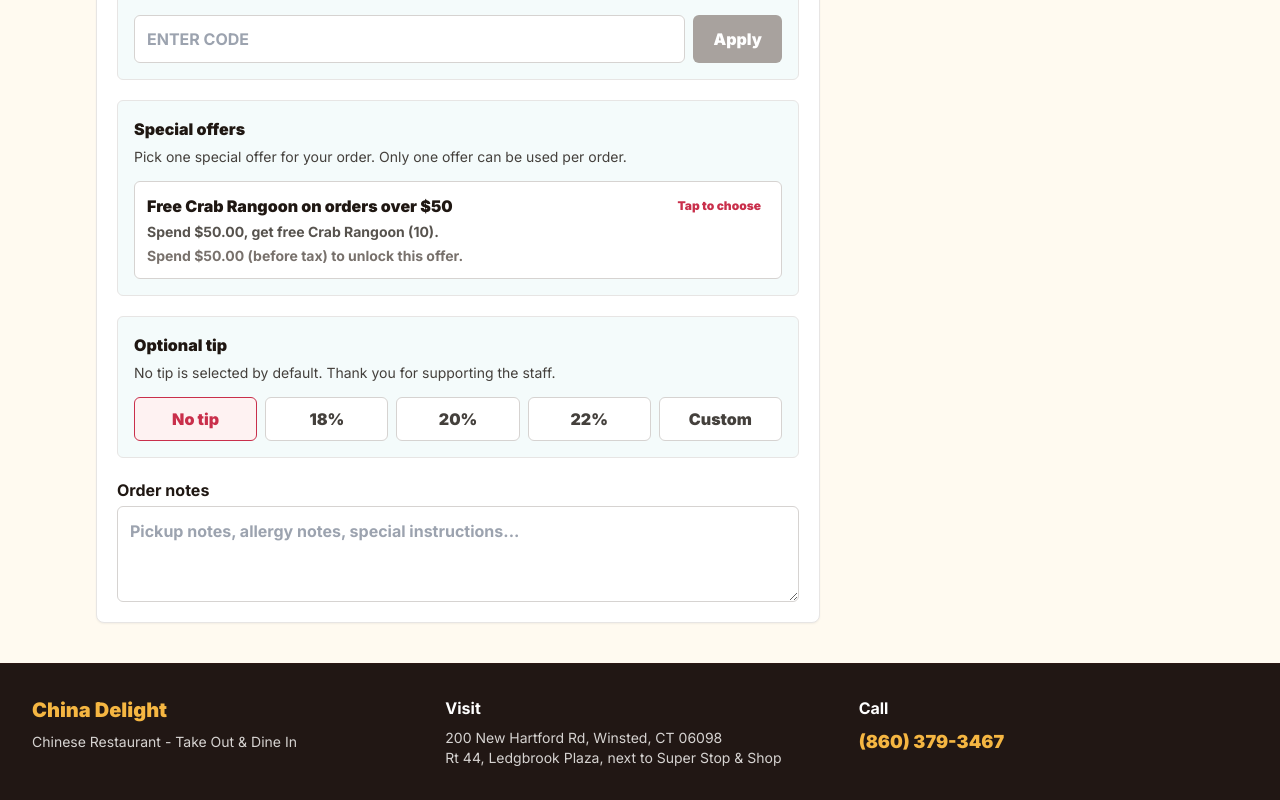
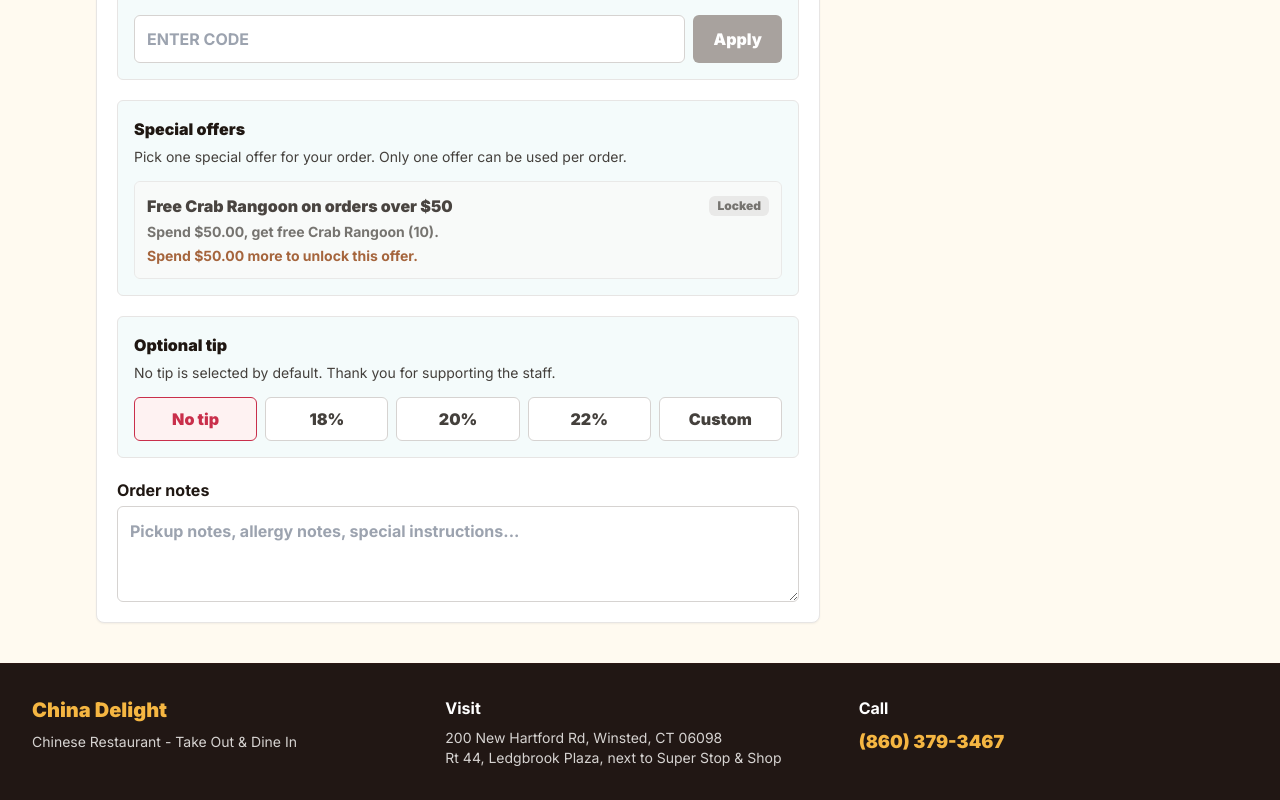
Before and after one commit to zhangellis0-star/China-Delight, a Next.js app: page /checkout in a window 1280 px wide. Shown: the part 944-1744 px from the top of the page. Built offline with nearby package versions, Linux system fonts and the light colour scheme; no server answers.

Commit message:
Fix special offer qualification

```diff
--- a/app/api/checkout/route.ts
+++ b/app/api/checkout/route.ts
@@ -57,6 +57,10 @@ function priceCheckoutItems(rawItems: CartItem[]): { ok: true; items: CartItem[]
     // extraCharge fields are admin-dashboard-only; never accepted from the public checkout.
     delete customization.extraChargeLabel;
     delete customization.extraChargeAmount;
+    // Special-offer markers are server-created only. A browser-submitted cart item must never be
+    // able to label itself as a free reward on saved orders, receipts, or kitchen tickets.
+    delete customization.specialOffer;
+    delete customization.specialOfferTitle;
     if (hasReviewPrice(menuItem, customization.size)) {
       return { ok: false, error: `${menuItem.name} cannot be ordered online right now. Please call the restaurant.` };
     }
@@ -166,19 +170,25 @@ export async function POST(request: Request) {
   if (body.specialOfferId) {
     const offers = await getSpecialOffers();
     const offer = offers.find((candidate) => candidate.id === body.specialOfferId);
-    if (offer) {
-      const result = computeOffer(offer, items, subtotal);
-      if (result.applied) {
-        specialOfferLabel = offer.title;
-        for (const ref of result.freeItems) {
-          const line = buildFreeLine(ref.itemId, ref.quantity, offer);
-          if (line) items.push(line);
-        }
-        offerDiscount = result.discount;
-      } else {
-        console.warn("[checkout] Special offer not applied", { orderNumber, specialOfferId: body.specialOfferId, reason: result.reason });
+    if (!offer) {
+      return NextResponse.json({ error: "That special offer is no longer available. Please review your order and try again." }, { status: 400 });
+    }
+
+    const result = computeOffer(offer, items, subtotal);
+    if (!result.applied) {
+      console.warn("[checkout] Special offer rejected", { orderNumber, specialOfferId: body.specialOfferId, reason: result.reason });
+      return NextResponse.json({ error: result.reason || "That special offer is not available for this cart." }, { status: 400 });
+    }
+
+    specialOfferLabel = offer.title;
+    for (const ref of result.freeItems) {
+      const line = buildFreeLine(ref.itemId, ref.quantity, offer);
+      if (!line) {
+        return NextResponse.json({ error: "That special offer item is no longer available. Please review your order and try again." }, { status: 400 });
       }
+      items.push(line);
     }
+    offerDiscount = result.discount;
   }
 
   const finalTotals = calculateCart(items, tip, discountAmount + offerDiscount);
--- a/app/checkout/page.tsx
+++ b/app/checkout/page.tsx
@@ -19,7 +19,7 @@ import {
 } from "@/lib/order-rules";
 import { calculateCart, formatPrice } from "@/lib/pricing";
 import { computePromoDiscount, normalizePromoCode } from "@/lib/promo";
-import { computeOffer, offerSummary } from "@/lib/offer-logic";
+import { buildFreeLine, computeOffer, offerSummary } from "@/lib/offer-logic";
 import type { PublicSpecialOffer } from "@/lib/offer-logic";
 import type { AppliedPromo, CheckoutCustomer } from "@/types";
 
@@ -143,12 +143,16 @@ export default function CheckoutPage() {
     };
   }, []);
 
-  // Drop a chosen offer only if the admin removed/disabled it. Whether it currently applies is
-  // decided live by computeOffer, so a customer can keep it selected while they add the items.
+  // Drop a chosen offer if the admin removed it, or if the cart no longer qualifies.
+  // Locked offers cannot stay selected because free reward lines are only valid once unlocked.
   useEffect(() => {
     if (!selectedOfferId) return;
-    if (!specialOffers.some((candidate) => candidate.id === selectedOfferId)) setSelectedOfferId(null);
-  }, [selectedOfferId, specialOffers]);
+    if (!specialOffers.some((candidate) => candidate.id === selectedOfferId)) {
+      setSelectedOfferId(null);
+      return;
+    }
+    if (selectedOffer && !selectedOfferApplied) setSelectedOfferId(null);
+  }, [selectedOfferId, specialOffers, selectedOffer, selectedOfferApplied]);
 
   function applySchedule(dateStr: string, timeStr: string) {
     setPickupDate(dateStr);
@@ -253,10 +257,14 @@ export default function CheckoutPage() {
       alert(data.error ?? "Could not place the order. Please call the restaurant.");
       return;
     }
+    const confirmationItems =
+      selectedOffer && selectedOfferApplied && offerResult
+        ? [...items, ...offerResult.freeItems.map((free) => buildFreeLine(free.itemId, free.quantity, selectedOffer)).filter((line): line is NonNullable<typeof line> => Boolean(line))]
+        : items;
     const storedTotals = { ...totals, promoCode: appliedPromo?.code ?? null };
     window.localStorage.setItem(
       "china-delight-last-order",
-      JSON.stringify({ orderNumber: data.orderNumber, customer: { ...customer, paymentMethod: "pay_at_pickup" }, items, totals: storedTotals, status: "new", placedAt: new Date().toISOString() })
+      JSON.stringify({ orderNumber: data.orderNumber, customer: { ...customer, paymentMethod: "pay_at_pickup" }, items: confirmationItems, totals: storedTotals, status: "new", placedAt: new Date().toISOString() })
     );
     clearCart();
     router.push(`/confirmation?order=${data.orderNumber}`);
@@ -485,35 +493,45 @@ export default function CheckoutPage() {
                 {specialOffers.map((offer) => {
                   const selected = selectedOfferId === offer.id;
                   const result = computeOffer(offer, items, baseSubtotal);
+                  const unlocked = result.applied;
+                  const remaining = Math.max(0, Number(offer.minimumSubtotal ?? 0) - baseSubtotal);
+                  const lockedMessage = remaining > 0 ? `Spend ${formatPrice(remaining)} more to unlock this offer.` : result.reason;
                   const rewardNames = result.freeItems.map((free) => `${free.quantity > 1 ? `${free.quantity} x ` : ""}${offerItemName(offer, free.itemId)}`);
                   return (
                     <button
                       key={offer.id}
                       type="button"
-                      onClick={() => setSelectedOfferId(selected ? null : offer.id)}
-                      className={`focus-ring rounded-md border p-3 text-left ${selected ? "border-china-red bg-red-50" : "border-stone-300 bg-white"}`}
+                      disabled={!unlocked}
+                      onClick={() => {
+                        if (!unlocked) return;
+                        setSelectedOfferId(selected ? null : offer.id);
+                      }}
+                      className={`focus-ring rounded-md border p-3 text-left ${
+                        selected
+                          ? "border-china-red bg-red-50"
+                          : unlocked
+                            ? "border-stone-300 bg-white"
+                            : "cursor-not-allowed border-stone-200 bg-stone-50 opacity-80"
+                      }`}
                     >
                       <div className="flex flex-wrap items-center justify-between gap-2">
                         <span className="min-w-0 break-words font-black">{offer.title}</span>
-                        <span className={`shrink-0 rounded-md px-2 py-0.5 text-xs font-black ${selected ? "bg-china-red text-white" : "text-china-red"}`}>
-                          {selected ? "Selected" : "Tap to choose"}
+                        <span className={`shrink-0 rounded-md px-2 py-0.5 text-xs font-black ${selected ? "bg-china-red text-white" : unlocked ? "bg-green-100 text-green-800" : "bg-stone-200 text-stone-600"}`}>
+                          {selected ? "Selected" : unlocked ? "Free item unlocked" : "Locked"}
                         </span>
                       </div>
                       <p className="mt-1 text-sm font-bold text-stone-600">{offerSummary(offer)}</p>
-                      {result.applied ? (
+                      {unlocked ? (
                         <p className="mt-1 text-sm font-black text-green-700">
                           {result.discount > 0 ? `Discount: -${formatPrice(result.discount)}` : `Free: ${rewardNames.join(", ")}`}
                         </p>
                       ) : (
-                        <p className="mt-1 text-sm font-bold text-stone-500">{result.reason}</p>
+                        <p className="mt-1 text-sm font-bold text-amber-800">{lockedMessage}</p>
                       )}
                     </button>
                   );
                 })}
               </div>
-              {selectedOffer && !selectedOfferApplied && (
-                <p className="mt-2 rounded-md bg-amber-50 px-3 py-2 text-xs font-bold text-amber-900">{offerResult?.reason}</p>
-              )}
             </div>
           )}
 
--- a/lib/kitchen-ticket.ts
+++ b/lib/kitchen-ticket.ts
@@ -187,7 +187,7 @@ export function escposTicket(order: PrintOrder) {
 
     if (freeOffer) {
       chunks.push(cmd.boldOn);
-      line("** FREE (SPECIAL OFFER) **");
+      line("** FREE SPECIAL OFFER **");
       chunks.push(cmd.boldOff);
     }
 
--- a/lib/order-display.ts
+++ b/lib/order-display.ts
@@ -10,7 +10,7 @@ export function customizationParts(customization?: Partial<CartCustomization> |
   const isSpecialOffer = Boolean((customization as { specialOffer?: unknown }).specialOffer);
 
   return [
-    isSpecialOffer ? "FREE (special offer)" : "",
+    isSpecialOffer ? "FREE SPECIAL OFFER" : "",
     customization.size ? `Size: ${customization.size}` : "",
     customization.lunchRice ? `Lunch rice: ${customization.lunchRice}` : "",
     customization.lunchSide ? `Lunch side: ${customization.lunchSide}` : "",
```
